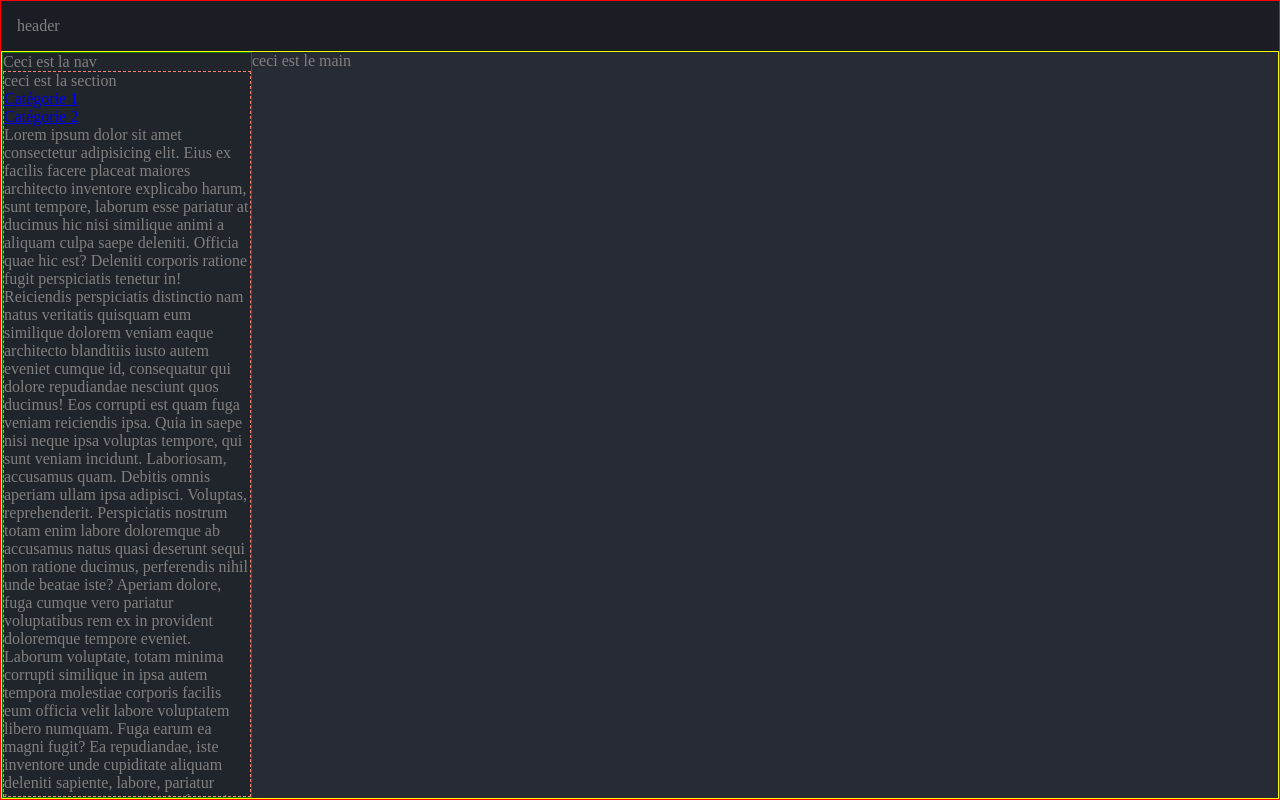
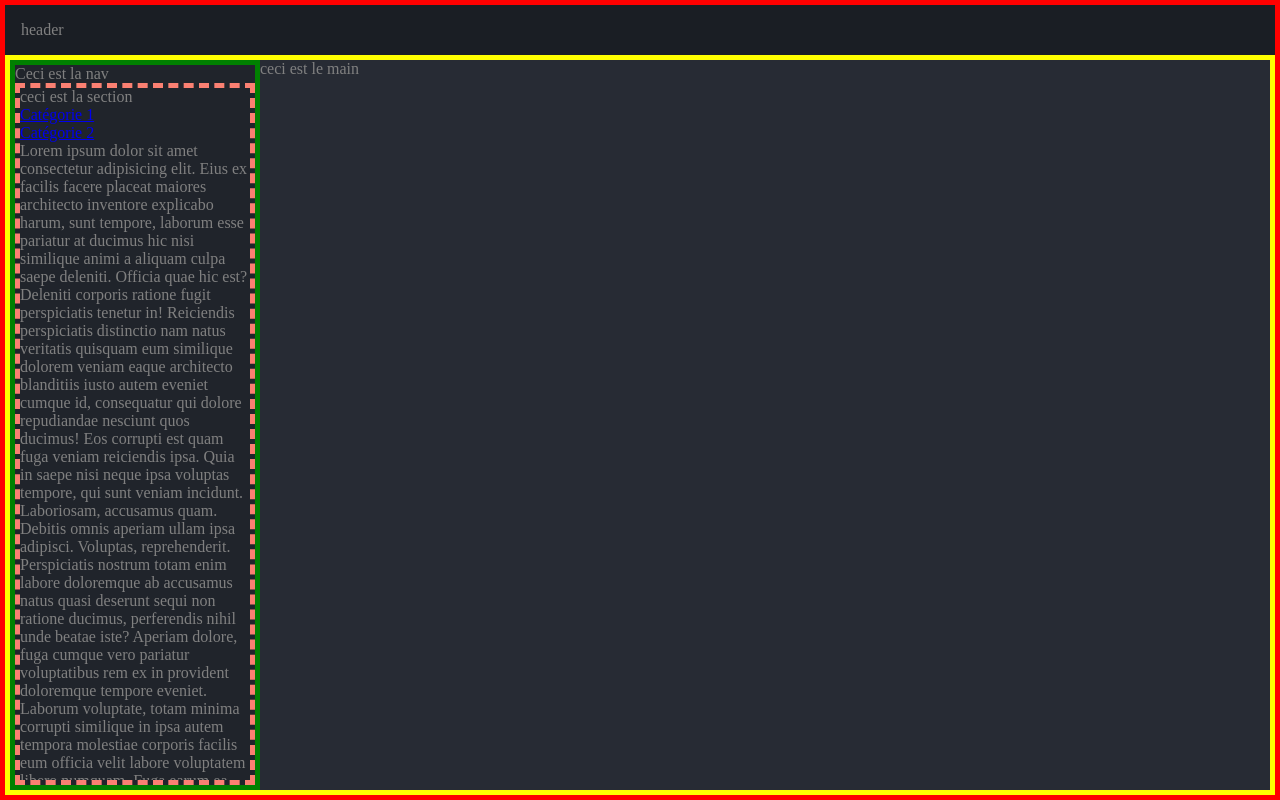
Before and after one commit to AlexandreVenet/css-hauteur-ajustee, a plain HTML site: page v2/index.html in a window 1280 px wide. Drawn offline with Linux system fonts and the light colour scheme.

Commit message:
Update styles.css

```diff
--- a/v2/styles.css
+++ b/v2/styles.css
@@ -32,9 +32,9 @@ body
 }
 .superConteneur
 {
-	height: 100vh;
+	height: 100dvh;
 	/* min-height: 100vh; */
-	border: 1px solid red;
+	border: 5px solid red;
 	overflow: hidden;
 	display: flex;
 	flex-direction: column;
@@ -52,7 +52,7 @@ header
 	height: 100%;
 	position: relative;
 	overflow: hidden;
-	border: 1px solid yellow;
+	border: 5px solid yellow;
 }
 .colVide
 {
@@ -65,14 +65,14 @@ nav
 	flex-shrink: 0;
 	background-color: var(--couleurSombre);
 	height: 100%;
-	border:1px solid green;
+	border:5px solid green;
 }
 nav section
 {
 	overflow-x: hidden;
 	overflow-y: auto;
 	height: calc(100% - 1.1rem);
-	border: 1px dashed salmon;
+	border: 5px dashed salmon;
 }
 nav section a
 {
```
